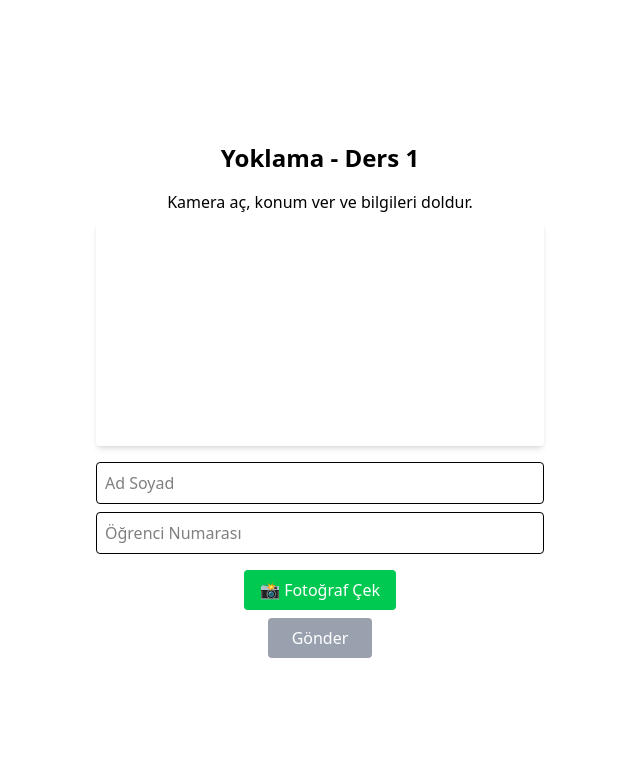
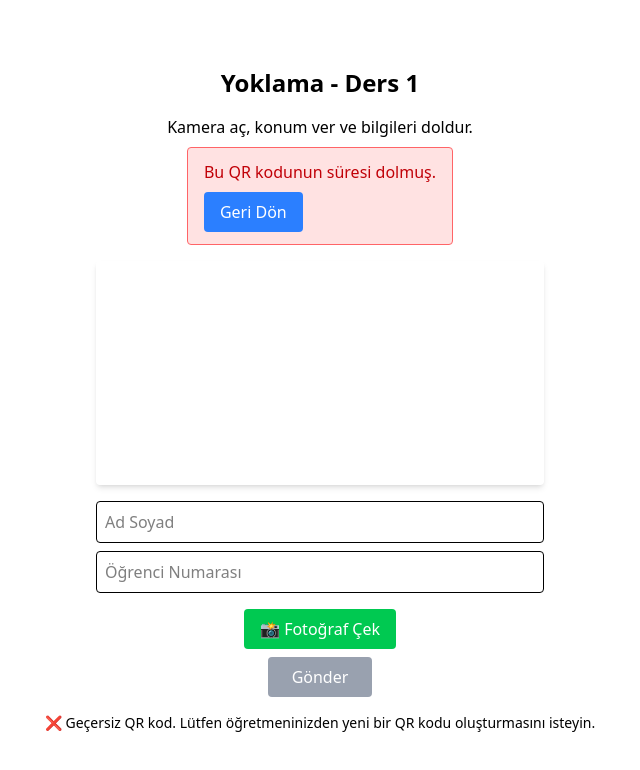
Before and after one commit to melowies/yoklama-sistemi, a React (Vite) app in the folder yoklama-sistemi/: page /checkin/1 in a window 1280 px wide. Shown: the top 770 px of the page, without its empty margins (320-960 px from the left). Built offline with nearby package versions, Linux system fonts and the light colour scheme; no server answers.

Commit message:
QR kod için geliştirmeler yapıldı

```diff
--- a/yoklama-sistemi/src/pages/CheckinPage.jsx
+++ b/yoklama-sistemi/src/pages/CheckinPage.jsx
@@ -1,10 +1,11 @@
 //C:\Users\selin\OneDrive\Masaüstü\trae\yoklama-sistemi\src\pages\CheckinPage.jsx
-import { useParams, useLocation } from "react-router-dom";
+import { useParams, useLocation, useNavigate } from "react-router-dom";
 import { useEffect, useRef, useState } from "react";
 
 function CheckinPage() {
   const { courseCode } = useParams();
   const locationState = useLocation();
+  const navigate = useNavigate();
   const [courseName, setCourseName] = useState("");
   const [courseCodeState] = useState(courseCode);
   const [photoBlob, setPhotoBlob] = useState(null);
@@ -14,8 +15,12 @@ function CheckinPage() {
   const [studentName, setStudentName] = useState("");
   const [studentNo, setStudentNo] = useState("");
   const [submitted, setSubmitted] = useState(false);
+  const [sessionExpired, setSessionExpired] = useState(false);
+  const [sessionId, setSessionId] = useState("");
+  const [expiryTime, setExpiryTime] = useState(null);
   const videoRef = useRef(null);
   const canvasRef = useRef(null);
+  const timerRef = useRef(null);
 
   const TARSUS_UNI_COORDS = {
     lat: 36.917870,
@@ -35,9 +40,48 @@ function CheckinPage() {
     return R * c * 1000;
   };
 
+  // URL'den session ve expiry parametrelerini al
   useEffect(() => {
-    startCamera();
+    const searchParams = new URLSearchParams(window.location.search);
+    const session = searchParams.get("session");
+    const expiry = searchParams.get("expiry");
+
+    if (session && expiry) {
+      setSessionId(session);
+      setExpiryTime(Number(expiry));
+
+      // Süre kontrolü yap
+      const checkExpiry = () => {
+        const now = Date.now();
+        if (now > Number(expiry)) {
+          setSessionExpired(true);
+          setMessage("❌ Bu QR kodunun süresi dolmuş. Lütfen öğretmeninizden yeni bir QR kodu oluşturmasını isteyin.");
+          clearInterval(timerRef.current);
+        }
+      };
+
+      // İlk kontrol
+      checkExpiry();
+
+      // Periyodik kontrol
+      timerRef.current = setInterval(checkExpiry, 1000);
+
+      return () => {
+        if (timerRef.current) {
+          clearInterval(timerRef.current);
+        }
+      };
+    } else {
+      setMessage("❌ Geçersiz QR kod. Lütfen öğretmeninizden yeni bir QR kodu oluşturmasını isteyin.");
+      setSessionExpired(true);
+    }
   }, []);
+
+  useEffect(() => {
+    if (!sessionExpired) {
+      startCamera();
+    }
+  }, [sessionExpired]);
 
   const startCamera = () => {
     navigator.mediaDevices
@@ -123,6 +167,11 @@ function CheckinPage() {
   };
 
   const handleSubmit = async () => {
+    if (sessionExpired) {
+      alert("Bu QR kodunun süresi dolmuş. Lütfen öğretmeninizden yeni bir QR kodu oluşturmasını isteyin.");
+      return;
+    }
+
     if (!photoBlob || !location || !studentName || !studentNo) {
       alert("Lütfen tüm alanları doldurun ve fotoğraf çekin.");
       return;
@@ -140,6 +189,13 @@ function CheckinPage() {
       return;
     }
 
+    // Süre kontrolü yap
+    if (expiryTime && Date.now() > expiryTime) {
+      setSessionExpired(true);
+      setMessage("❌ Bu QR kodunun süresi dolmuş. Lütfen öğretmeninizden yeni bir QR kodu oluşturmasını isteyin.");
+      return;
+    }
+
     const formData = new FormData();
     formData.append("courseCode", courseCodeState);
     formData.append("lat", location.lat.toString());
@@ -147,6 +203,8 @@ function CheckinPage() {
     formData.append("photo", photoBlob, "checkin.jpg");
     formData.append("name", studentName);
     formData.append("student_no", studentNo);
+    formData.append("sessionId", sessionId);
+    formData.append("expiryTime", expiryTime ? expiryTime.toString() : "");
 
     try {
       const response = await fetch("http://localhost:5000/api/checkin", {
@@ -167,12 +225,24 @@ function CheckinPage() {
     }
   };
 
-  const isFormValid = photoBlob && location && studentName && studentNo && !submitted;
+  const isFormValid = photoBlob && location && studentName && studentNo && !submitted && !sessionExpired;
 
   return (
     <div className="min-h-screen bg-white text-black flex flex-col items-center justify-center p-6">
       <h1 className="text-2xl font-bold mb-4">Yoklama - {courseName}</h1>
       <p className="mb-2">Kamera aç, konum ver ve bilgileri doldur.</p>
+
+      {sessionExpired && (
+        <div className="bg-red-100 border border-red-400 text-red-700 px-4 py-3 rounded mb-4">
+          <p>Bu QR kodunun süresi dolmuş.</p>
+          <button
+            onClick={() => navigate(-1)}
+            className="mt-2 bg-blue-500 text-white px-4 py-2 rounded hover:bg-blue-600"
+          >
+            Geri Dön
+          </button>
+        </div>
+      )}
 
       {photoURL ? (
         <img
--- a/yoklama-sistemi/src/pages/CoursePage.jsx
+++ b/yoklama-sistemi/src/pages/CoursePage.jsx
@@ -1,13 +1,19 @@
 //C:\Users\selin\OneDrive\Masaüstü\trae\yoklama-sistemi\src\pages\CoursePage.jsx
 import { useParams, Link, useLocation } from "react-router-dom";
 import QRCode from "react-qr-code";
-import { useState, useEffect } from "react";
+import { useState, useEffect, useRef } from "react";
 
 function CoursePage() {
   const { courseCode } = useParams();
   const locationState = useLocation();
   const [attendanceFiles, setAttendanceFiles] = useState([]);
   const [courseName, setCourseName] = useState("");
+  const [qrValue, setQrValue] = useState("");
+  const [qrUrl, setQrUrl] = useState("");
+  const [sessionDuration, setSessionDuration] = useState(15); // Varsayılan 15 dakika
+  const [expiryTime, setExpiryTime] = useState(null);
+  const [remainingTime, setRemainingTime] = useState(null);
+  const timerRef = useRef(null);
 
   useEffect(() => {
     const storedCourse = localStorage.getItem("courseName");
@@ -29,13 +35,94 @@ function CoursePage() {
       .catch(() => setAttendanceFiles([]));
   }, [courseCode]);
 
+  // QR kodunu oluştur ve süreyi başlat
+  const generateQR = () => {
+    // Önceki zamanlayıcıyı temizle
+    if (timerRef.current) {
+      clearInterval(timerRef.current);
+    }
+
+    // Benzersiz bir session ID oluştur
+    const sessionId = Math.random().toString(36).substring(2, 15);
+
+    // Bitiş zamanını hesapla
+    const expiry = Date.now() + sessionDuration * 60 * 1000;
+    setExpiryTime(expiry);
+
+    // QR değerini oluştur (courseCode, sessionId ve expiry time içerir)
+    const qrData = `${courseCode}:${sessionId}:${expiry}`;
+    const url = `http://localhost:5173/checkin/${courseCode}?session=${sessionId}&expiry=${expiry}`;
+
+    setQrValue(qrData);
+    setQrUrl(url);
+
+    // Kalan süreyi gösteren zamanlayıcıyı başlat
+    timerRef.current = setInterval(() => {
+      const remaining = Math.max(0, expiry - Date.now());
+      setRemainingTime(remaining);
+
+      // Süre dolduğunda QR kodunu yenile
+      if (remaining <= 0) {
+        clearInterval(timerRef.current);
+        setRemainingTime(0);
+      }
+    }, 1000);
+  };
+
+  // Component yüklendiğinde ilk QR kodunu oluştur
+  useEffect(() => {
+    generateQR();
+
+    // Component unmount olduğunda zamanlayıcıyı temizle
+    return () => {
+      if (timerRef.current) {
+        clearInterval(timerRef.current);
+      }
+    };
+  }, [courseCode, sessionDuration]);
+
+  // Kalan süreyi formatlı göster
+  const formatRemainingTime = () => {
+    if (!remainingTime) return "Süre doldu";
+
+    const minutes = Math.floor(remainingTime / 60000);
+    const seconds = Math.floor((remainingTime % 60000) / 1000);
+
+    return `${minutes}:${seconds < 10 ? '0' : ''}${seconds}`;
+  };
+
   return (
     <div className="min-h-screen bg-white text-black p-6 flex flex-col items-center">
       <h1 className="text-2xl font-bold mb-4">{courseName}</h1>
       <p className="mb-4">Öğrenciler aşağıdaki QR kodu okutarak yoklama verebilir.</p>
 
-      <div className="bg-white p-4 rounded shadow mb-6">
-        <QRCode value={`http://localhost:5173/checkin/${courseCode}?t=${Date.now()}`} />
+      <div className="bg-white p-4 rounded shadow mb-6 flex flex-col items-center">
+        {qrValue && <QRCode value={qrValue} />}
+        <p className="mt-2 text-sm text-gray-500">{qrUrl}</p>
+        <div className="mt-2 flex items-center">
+          <span className="text-sm mr-2">Kalan Süre: <strong>{formatRemainingTime()}</strong></span>
+          <button
+            onClick={generateQR}
+            className="bg-blue-500 text-white text-sm px-2 py-1 rounded hover:bg-blue-600"
+          >
+            Yenile
+          </button>
+        </div>
+        <div className="mt-4">
+          <label className="text-sm mr-2">QR Süresi (dakika):</label>
+          <select
+            value={sessionDuration}
+            onChange={(e) => setSessionDuration(Number(e.target.value))}
+            className="border rounded p-1"
+          >
+            <option value="1">1</option>
+            <option value="5">5</option>
+            <option value="10">10</option>
+            <option value="15">15</option>
+            <option value="30">30</option>
+            <option value="60">60</option>
+          </select>
+        </div>
       </div>
 
       <Link
--- a/yoklama-sistemi/src/routes/checkin.js
+++ b/yoklama-sistemi/src/routes/checkin.js
@@ -38,7 +38,7 @@ const deleteUploadedFile = (filePath) => {
 };
 
 router.post("/api/checkin", upload.single("photo"), async (req, res) => {
-  const { name, student_no, lat, lng, courseCode } = req.body;
+  const { name, student_no, lat, lng, courseCode, sessionId, expiryTime } = req.body;
   const photoPath = req.file?.path;
 
   console.log("🧾 Gelen veri:", {
@@ -47,15 +47,24 @@ router.post("/api/checkin", upload.single("photo"), async (req, res) => {
     lat,
     lng,
     courseCode,
+    sessionId,
+    expiryTime,
     file: req.file,
   });
 
-  if (!name || !student_no || !lat || !lng || !courseCode || !photoPath) {
-    // Eksik bilgi durumunda yüklenen dosyayı sil
+  if (!name || !student_no || !lat || !lng || !courseCode || !photoPath || !sessionId || !expiryTime) {
     if (photoPath) {
       deleteUploadedFile(photoPath);
     }
     return res.status(400).json({ message: "Eksik bilgi gönderildi." });
+  }
+
+  const now = Date.now();
+  if (now > Number(expiryTime)) {
+    if (photoPath) {
+      deleteUploadedFile(photoPath);
+    }
+    return res.status(400).json({ message: "Bu QR kodunun süresi dolmuş." });
   }
 
   try {
@@ -65,21 +74,18 @@ router.post("/api/checkin", upload.single("photo"), async (req, res) => {
     );
 
     if (course.rows.length === 0) {
-      // Ders bulunamadığında yüklenen dosyayı sil
       deleteUploadedFile(photoPath);
       return res.status(404).json({ message: "Ders bulunamadı." });
     }
 
     const courseId = course.rows[0].id;
 
-    // Öğrenci numarasının benzersiz olup olmadığını kontrol et
     const exists = await pool.query(
       "SELECT * FROM students WHERE student_no = $1 AND course_id = $2",
       [student_no, courseId]
     );
 
     if (exists.rows.length > 0) {
-      // Öğrenci zaten varsa yüklenen dosyayı sil
       deleteUploadedFile(photoPath);
 
       if (exists.rows[0].is_approved) {
@@ -89,7 +95,6 @@ router.post("/api/checkin", upload.single("photo"), async (req, res) => {
       }
     }
 
-    // Dosya yolunu veritabanına kaydetmeden önce düzgün formatta hazırla
     const relativeFilePath = `${courseCode}-pending/${req.file.filename}`;
 
     await pool.query(
@@ -99,7 +104,6 @@ router.post("/api/checkin", upload.single("photo"), async (req, res) => {
 
     res.json({ success: true, message: "Başvuru başarıyla alındı. Onay bekliyor." });
   } catch (err) {
-    // Hata durumunda yüklenen dosyayı sil
     deleteUploadedFile(photoPath);
     console.error("Hata:", err);
     res.status(500).json({ message: "Sunucu hatası." });
```
Also changed, not shown: yoklama-sistemi/src/routes/students.js (+1 -24 lines).
